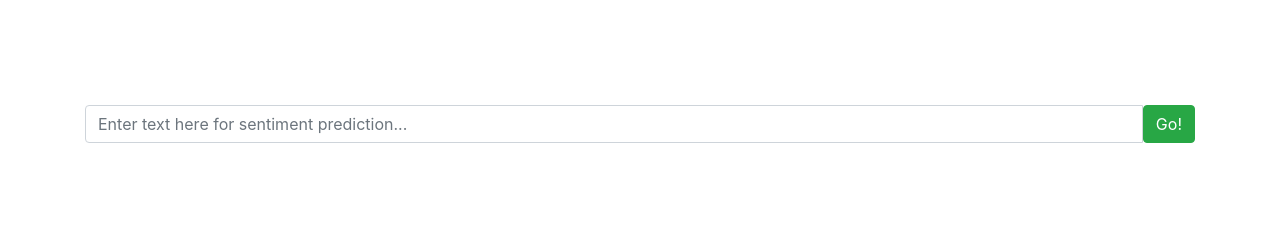
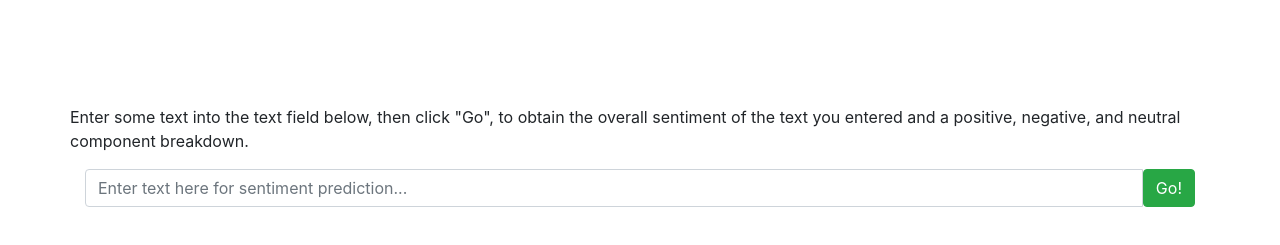
Before and after one commit to KeeKelly/sentiment-analyzer, a plain HTML site: page static/index.html in a window 1280 px wide. Shown: the part 51-296 px from the top of the page. Drawn offline with nearby package versions, Linux system fonts and the light colour scheme; files whose address does not match are found by name.

Commit message:
Add help text

```diff
--- a/static/index.html
+++ b/static/index.html
@@ -15,7 +15,7 @@
     <script type="text/javascript" src="static/js/app.js"></script>
 
     <style>
-      .sentiment-control {
+      .help-text {
         margin-top: 100px;
       }
     </style>
@@ -26,6 +26,9 @@
     <div class="container">
         <div class="row">
           <h1>Sentiment Analyzer</h1>
+        </div>
+        <div class="row help-text">
+          <p>Enter some text into the text field below, then click "Go", to obtain the overall sentiment of the text you entered and a positive, negative, and neutral component breakdown.</p>
         </div>
         <div class="row sentiment-control">
           <div class="col-lg-12">
```
